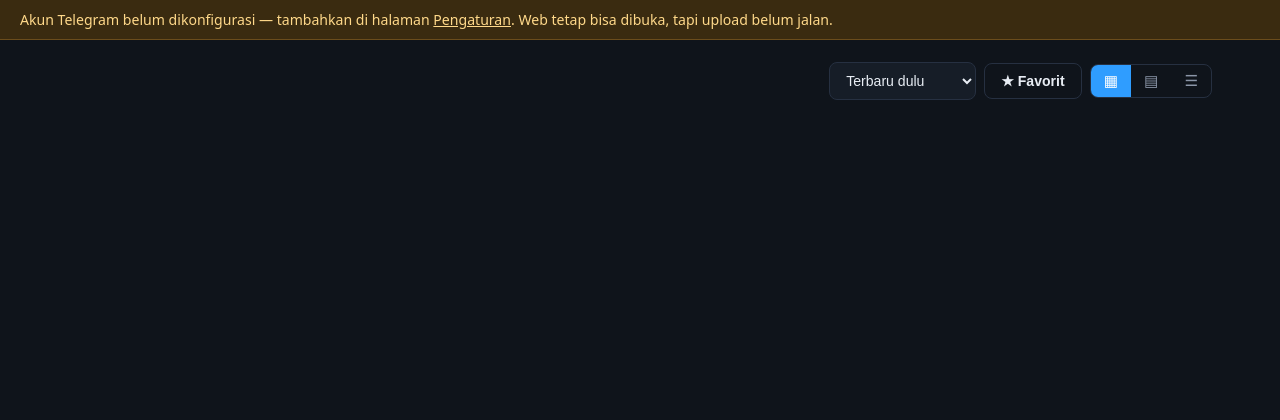
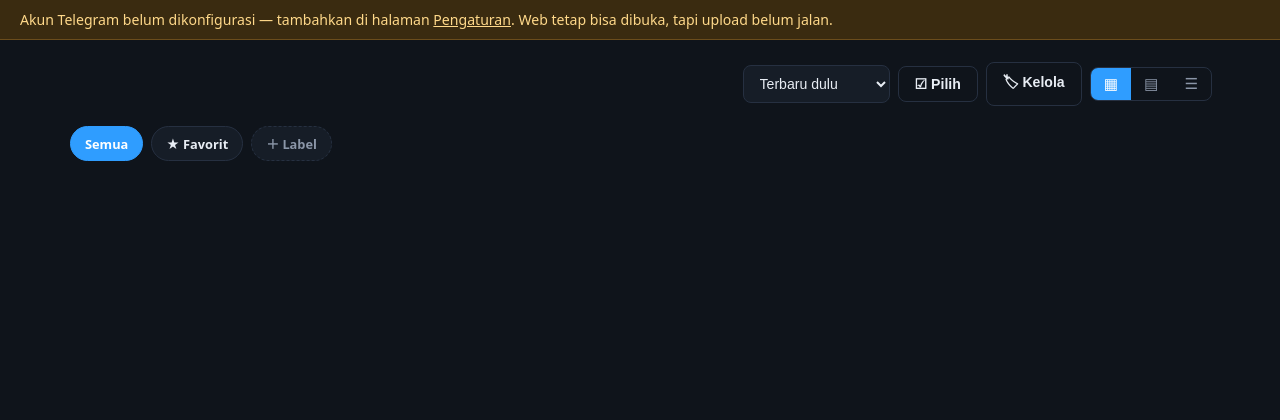
Before and after one commit to diyansantoso26/tgdrive-server, a Flask app: template templates/photos.html in a window 1280 px wide. Shown: the part 58-478 px from the top of the page. Run offline with Flask 3, Linux system fonts and the light colour scheme; the template is opened without the code that fills it, so the values that code supplies are empty; data comes from the database, SQL or seed files in the repository; some libraries are stand-ins or nearby versions.

Commit message:
tgdrive-server: templates/photos.html

```diff
--- a/templates/photos.html
+++ b/templates/photos.html
@@ -12,7 +12,8 @@
       <option value="size-asc">Ukuran terkecil</option>
       <option value="name-asc">Nama A–Z</option>
     </select>
-    <button class="btn ghost" id="favToggle">★ Favorit</button>
+    <button class="btn ghost" id="pselModeBtn" title="Pilih banyak">☑ Pilih</button>
+    <button class="btn ghost" id="labManageBtn" title="Kelola label">🏷 Kelola</button>
     <div class="seg" id="pview">
       <button data-v="grid" class="on" title="Grid nyaman">▦</button>
       <button data-v="compact" title="Grid rapat">▤</button>
@@ -20,9 +21,22 @@
     </div>
   </div>
 </div>
+<div class="lchips" id="lchips"></div>
+<div id="selBar" class="selbar hidden"><span id="pselCount">0 dipilih</span><span class="spacer"></span><button id="pselAllBtn">Pilih semua</button><button id="pselCancelBtn">✕ Batal</button></div>
 <div id="lockNote" class="locknote hidden"></div>
-<div id="timeline"></div>
+<div class="tl-outer" id="tlOuter">
+  <div class="tl-wrap" id="tlWrap">
+    <div id="timeline"></div>
+  </div>
+  <div class="scrub hidden" id="scrub"><div class="rail"></div><div class="knob" id="scrubKnob"></div><div class="bub" id="scrubBub"></div></div>
+</div>
 <div id="emptyState" class="empty hidden">Belum ada foto atau video.<br>Upload lewat halaman Drive.</div>
+<div id="pselActionBar" class="actionbar">
+  <button class="btn" id="pLabBtn">🏷 Label</button>
+  <button class="btn" id="pFavBtn">★ Favorit</button>
+  <button class="btn" id="pDlBtn">⬇ Unduh</button>
+  <button class="btn danger" id="pDelBtn">🗑 Hapus</button>
+</div>
 {% endblock %}
 {% block scripts %}
 <script>initPhotos();</script>
```
